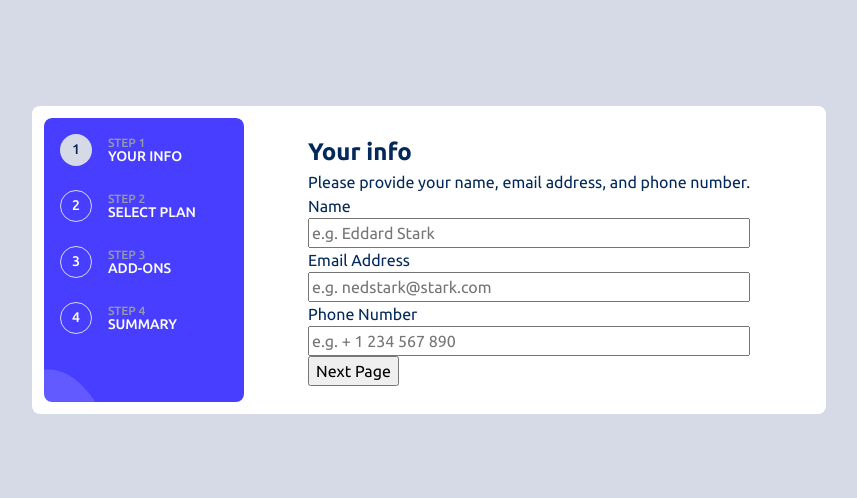
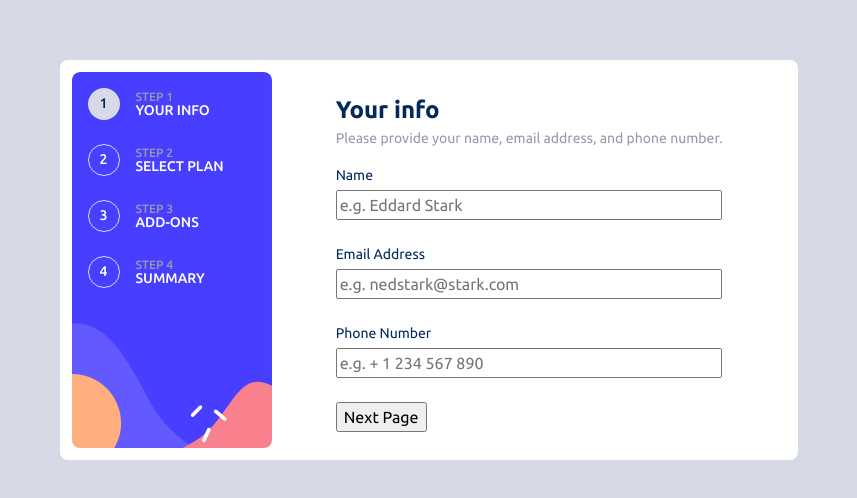
Before and after one commit to advide2001/learn-express, a plain HTML site: page index.html in a window 1280 px wide. Shown: the part 140-638 px from the top of the page, without its empty margins (211-1068 px from the left). Drawn offline with Linux system fonts and the light colour scheme.

Commit message:
Styling form as per design

```diff
--- a/src/css/index.css
+++ b/src/css/index.css
@@ -182,6 +182,26 @@ body {
   padding: 1rem;
 }
 
+.form__title {
+  margin-top: 0.25rem;
+  font-size: var(--fs-xxl);
+}
+
+.form__desc {
+  margin-bottom: 1rem;
+  font-size: var(--fs-sm);
+  color: var(--clr-neutral-900);
+}
+
+.form__textbox {
+  margin-bottom: 1.5rem;
+}
+
+.textbox_label {
+  margin-bottom: 0.25rem;
+  font-size: var(--fs-sm);
+}
+
 .textbox__field {
   width: 100%;
 }
```
